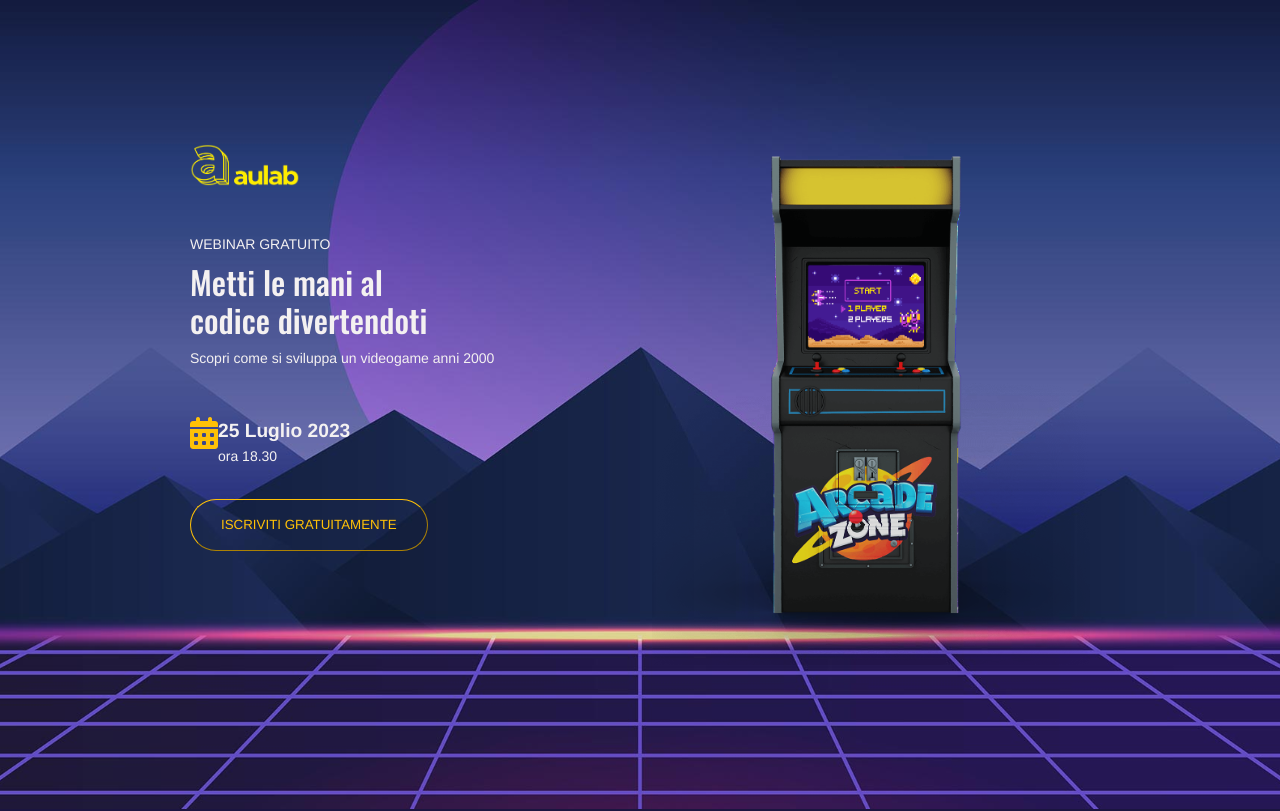
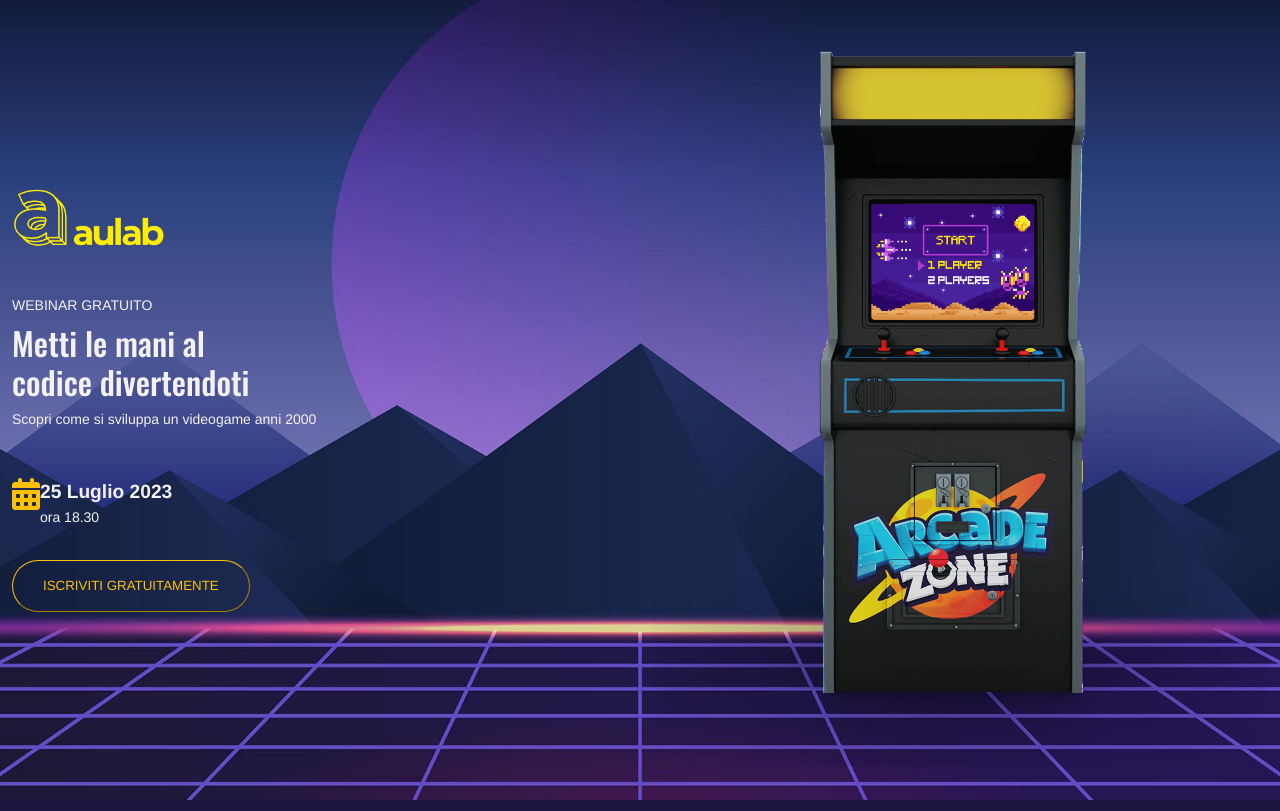
Before and after one commit to Drakait/selfwork-live-coding-bootstrap-retrogaming, a plain HTML site: page retrogaming/index.html in a window 1280 px wide. Shown: the top 811 px of the page. Drawn offline with nearby package versions, Linux system fonts and the light colour scheme.

Commit message:
esercizio corretto
corretto header come richiesto

```diff
--- a/retrogaming/index.html
+++ b/retrogaming/index.html
@@ -4,7 +4,7 @@
     <meta charset="utf-8">
     <meta name="viewport" content="width=device-width, initial-scale=1">
     <meta name="author" content="Simone Miglio">
-    <meta name="description" content="description">
+    <meta name="description" content="retrogaming">
     <meta name="keywords" content="keywords">
     <title>Unseen</title>
     <!-- icona -->
@@ -22,11 +22,9 @@
 </head>
 
 <body>
-
     <!-- Header -->
     <header class="container-fluid bkg-header">
-        <div class="container py-5 mx-auto">
-            <div class="row justify-content-center m-5 p-5">
+            <div class="row justify-content-center align-items-center min-vh-100">
                 <div class="col-12 col-md-6 col-lg-6">
                     <img src="./media/aulab-logo_y.png" alt="logo aulab" class="img-fluid mb-5 w-25 logo-aulab">
                     <p class="txt-w small mb-2">WEBINAR GRATUITO</p>
@@ -46,7 +44,6 @@
                     <img src="./media/game arcade.png" alt="immagine di un arcade game" class="img-fluid">
                 </div>
             </div>
-        </div>
     </header>
     <!-- Main -->
     <main>
@@ -183,7 +180,7 @@
 
     </main>
 
-     <!-- Footer -->
+    <!-- Footer -->
     <footer class="container-fluid bkg-footer txt-w">
         <div class="container">
             <div class="row justify-content-center">
```
